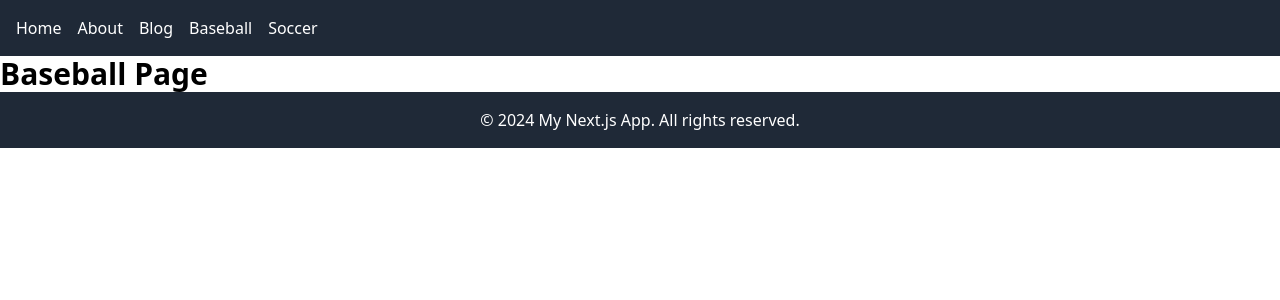
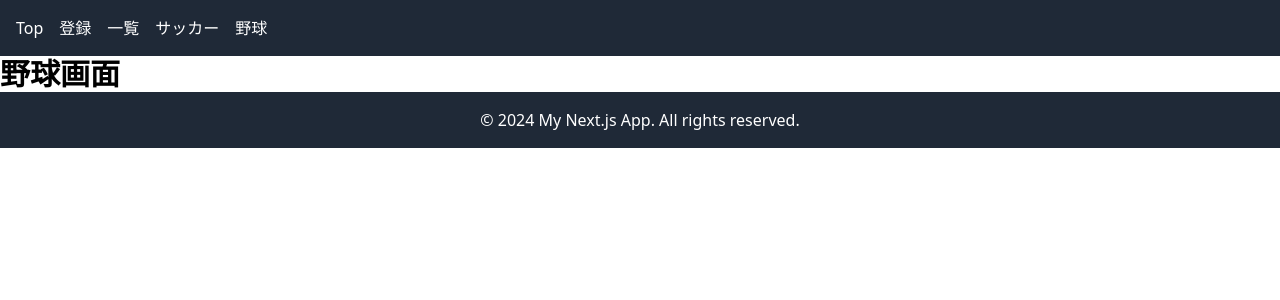
Before and after one commit to koren-kobatake/my-nextjs-app-test, a Next.js app: page /baseball in a window 1280 px wide. Shown: the top 300 px of the page. Built offline with nearby package versions, Linux system fonts and the light colour scheme.

Commit message:
ページ名変更

```diff
--- a/app/(pages)/(sport)/baseball/page.tsx
+++ b/app/(pages)/(sport)/baseball/page.tsx
@@ -1,7 +1,7 @@
 export default function Baseball() {
     return (
       <div className='container mx-auto'>
-        <h1 className='text-3xl font-bold'>Baseball Page</h1>
+        <h1 className='text-3xl font-bold'>野球画面</h1>
       </div>
     )
   }
--- a/app/(pages)/(sport)/soccer/page.tsx
+++ b/app/(pages)/(sport)/soccer/page.tsx
@@ -1,7 +1,7 @@
 export default function Soccer() {
     return (
       <div className='container mx-auto'>
-        <h1 className='text-3xl font-bold'>Soccer Page</h1>
+        <h1 className='text-3xl font-bold'>サッカー画面</h1>
       </div>
     )
   }
--- a/app/(pages)/page.tsx
+++ b/app/(pages)/page.tsx
@@ -1,7 +1,7 @@
 export default function Home() {
     return (
-      <div className='container mx-auto'>
-        <h1 className='text-3xl font-bold'>Home Page</h1>
+      <div className='container mx-auto '>
+        <h1 className='text-3xl font-bold'>TOP画面</h1>
       </div>
     )
   }
--- a/app/(pages)/blog/page.tsx
+++ b/app/(pages)/reference/page.tsx
@@ -1,7 +1,7 @@
 export default function Blog() {
     return (
       <div className='container mx-auto'>
-        <h1 className='text-3xl font-bold'>Blog Page</h1>
+        <h1 className='text-3xl font-bold'>参照画面</h1>
       </div>
     )
   }
--- a/app/(pages)/about/page.tsx
+++ b/app/(pages)/registration/page.tsx
@@ -1,7 +1,7 @@
 export default function About() {
     return (
       <div className='container mx-auto'>
-        <h1 className='text-3xl font-bold'>About Page</h1>
+        <h1 className='text-3xl font-bold'>登録画面</h1>
       </div>
     )
   }
--- a/app/components/Navbar.tsx
+++ b/app/components/Navbar.tsx
@@ -7,31 +7,30 @@ export default function Navbar() {
       <ul className='flex space-x-4'>
         <li>
           <Link href='/' className='text-white'>
-            Home
+            Top
           </Link>
         </li>
         <li>
-          <Link href='/about' className='text-white'>
-            About
+          <Link href='/registration' className='text-white'>
+            登録
           </Link>
         </li>
         <li>
-          <Link href='/blog' className='text-white'>
-            Blog
+          <Link href='/reference' className='text-white'>
+            一覧
+          </Link>
+        </li>
+        <li>
+          <Link href='/soccer' className='text-white'>
+            サッカー
           </Link>
         </li>
         <li>
           <Link href='/baseball' className='text-white'>
-            Baseball
-          </Link>
-        </li>
-        <li>
-          <Link href='/soccer' className='text-white'>
-            Soccer
+            野球
           </Link>
         </li>
       </ul>
     </nav>
-
   )
 }
```
Also changed, not shown: app/(pages)/reference/layout.tsx (renamed from app/(pages)/blog/layout.tsx), app/(pages)/registration/layout.tsx (renamed from app/(pages)/about/layout.tsx).
